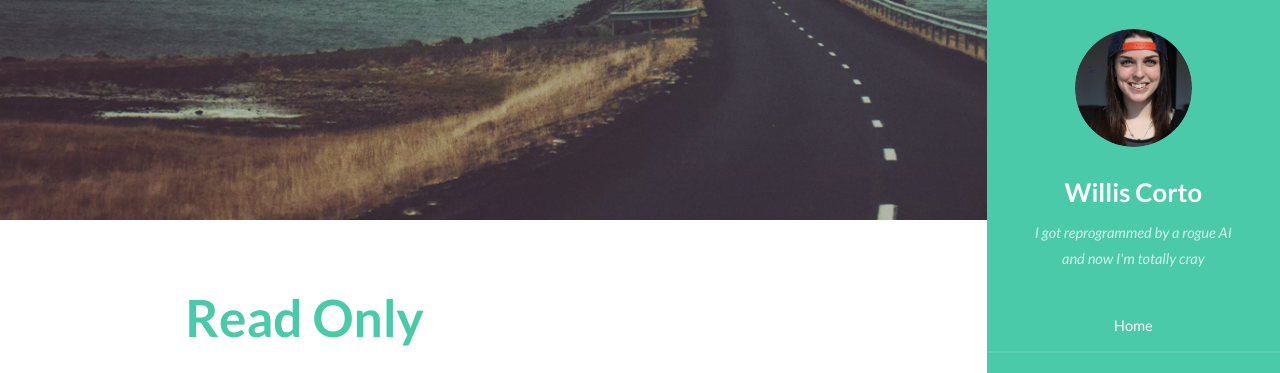
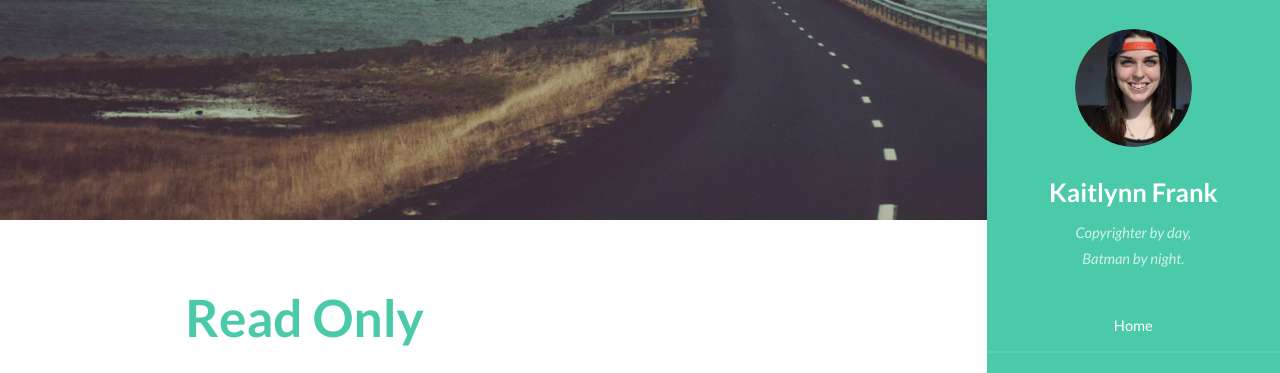
Before and after one commit to coltborg/kaitlynnfrank.com, a Jekyll site: the page built from index.html, in a window 1280 px wide. Shown: the top 373 px of the page. Built offline with Jekyll 4.4.1, drawn with Linux system fonts in a browser that asks for light colours.

Commit message:
Trying to mess with vars

```diff
--- a/_includes/header.html
+++ b/_includes/header.html
@@ -2,9 +2,9 @@
     <section id="header" class="skel-layers-fixed">
         <header>
             <span class="image avatar"><img src="{{ site.baseurl }}/images/kaitlynn-frank-profile.jpg" alt="Kaitlynn Frank profile picture" /></span>
-            <h1 id="logo"><a href="{{ site.baseurl }}/">Willis Corto</a></h1>
-            <p>I got reprogrammed by a rogue AI<br />
-            and now I'm totally cray</p>
+            <h1 id="logo"><a href="{{ site.baseurl }}/">Kaitlynn Frank</a></h1>
+            <p>Copyrighter by day,<br />
+            Batman by night.</p>
         </header>
         <nav id="nav">
             <ul>
```
Also changed, not shown: sass/style.scss (line endings or trailing spaces).
